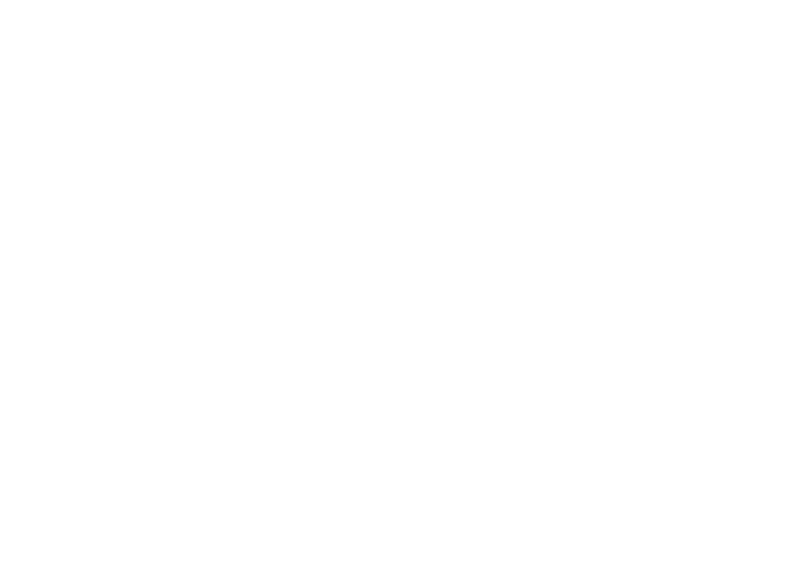
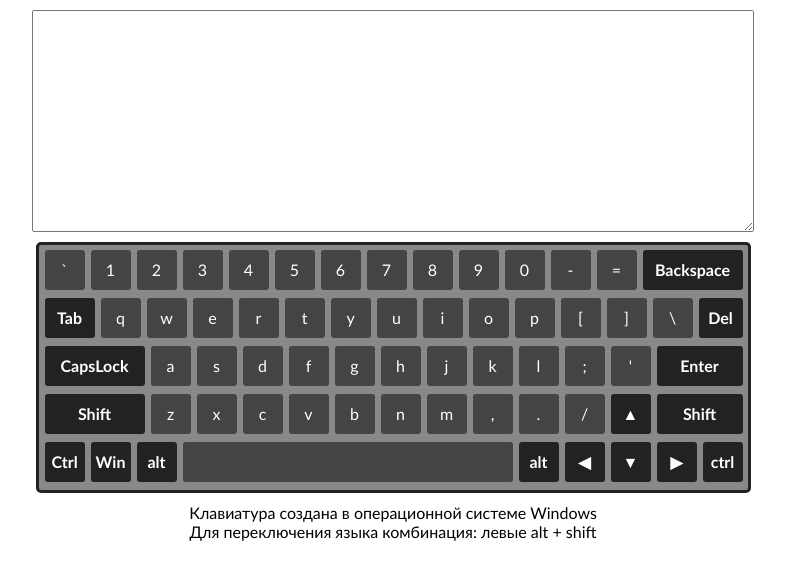
Before and after one commit to simple-gaze/virtual-keyboard, a website: page index.html in a window 1280 px wide. Shown: the whole page, without its empty margins (247-1032 px from the left). Drawn offline with Linux system fonts and the light colour scheme.

Commit message:
feat: add styles, add eng key dictionary, create init func, start write a 'createRowKeys' func

```diff
--- a/index.html
+++ b/index.html
@@ -4,9 +4,10 @@
   <meta charset="UTF-8">
   <meta http-equiv="X-UA-Compatible" content="IE=edge">
   <meta name="viewport" content="width=device-width, initial-scale=1.0">
+  <link rel="stylesheet" href="./style.css">
   <title>virtual-keyboard</title>
 </head>
 <body>
-  <script src="script.js"></script>
+  <script src="script.js" type="module"></script>
 </body>
 </html>
--- /dev/null
+++ b/keys-list.js
@@ -0,0 +1,68 @@
+const engKeys = {
+  Backquote: ['`', '~'],
+  Digit1: ['1', '!'],
+  Digit2: ['2', '@'],
+  Digit3: ['3', '#'],
+  Digit4: ['4', '$'],
+  Digit5: ['5', '%'],
+  Digit6: ['6', '^'],
+  Digit7: ['7', '&'],
+  Digit8: ['8', '*'],
+  Digit9: ['9', '('],
+  Digit0: ['0', ')'],
+  Minus: ['-', '_'],
+  Equal: ['=', '+'],
+  Backspace: 'Backspace',
+  Tab: 'Tab',
+  KeyQ: ['q', 'Q'],
+  KeyW: ['w', 'W'],
+  KeyE: ['e', 'E'],
+  KeyR: ['r', 'R'],
+  KeyT: ['t', 'T'],
+  KeyY: ['y', 'Y'],
+  KeyU: ['u', 'U'],
+  KeyI: ['i', 'I'],
+  KeyO: ['o', 'O'],
+  KeyP: ['p', 'P'],
+  BracketLeft: ['[', '{'],
+  BracketRight: [']', '}'],
+  Backslash: ['\\', '|'],
+  Delete: 'Del',
+  CapsLock: 'CapsLock',
+  KeyA: ['a', 'A'],
+  KeyS: ['s', 'S'],
+  KeyD: ['d', 'D'],
+  KeyF: ['f', 'F'],
+  KeyG: ['g', 'G'],
+  KeyH: ['h', 'H'],
+  KeyJ: ['j', 'J'],
+  KeyK: ['k', 'K'],
+  KeyL: ['l', 'L'],
+  Semicolon: [';', ':'],
+  Quote: ["'", '"'],
+  Enter: 'Enter',
+  ShiftLeft: 'Shift',
+  KeyZ: ['z', 'Z'],
+  KeyX: ['x', 'X'],
+  KeyC: ['c', 'C'],
+  KeyV: ['v', 'V'],
+  KeyB: ['b', 'B'],
+  KeyN: ['n', 'N'],
+  KeyM: ['m', 'M'],
+  Comma: [',', '<'],
+  Period: ['.', '>'],
+  Slash: ['/', '?'],
+  ArrowUp: '▲',
+  ShiftRight: 'Shift',
+  ControlLeft: 'Ctrl',
+  MetaLeft: 'Win',
+  AltLeft: 'alt',
+  Space: ' ',
+  AltRight: 'alt',
+  ArrowLeft: '◀',
+  ArrowDown: '▼',
+  ArrowRight: '▶',
+  ControlRight: 'ctrl',
+};
+
+export default engKeys;
--- a/package.json
+++ b/package.json
@@ -1,6 +1,7 @@
 {
   "dependencies": {
-    "eslint-config-airbnb-base": "^15.0.0"
+    "eslint-config-airbnb-base": "^15.0.0",
+    "eslint-plugin-import": "^2.27.5"
   },
   "devDependencies": {
     "eslint": "^8.39.0"
--- a/script.js
+++ b/script.js
@@ -0,0 +1,72 @@
+import engKeys from './keys-list.js';
+
+const keys = engKeys;
+
+const Keyboard = {
+
+  init() {
+    this.centralizer = document.createElement('div');
+    this.centralizer.classList.add('centralizer');
+
+    this.textarea = document.createElement('textarea');
+    this.textarea.classList.add('textarea');
+    this.centralizer.appendChild(this.textarea);
+
+    this.keyboard = document.createElement('div');
+    this.keyboard.classList.add('keyboard');
+    this.centralizer.appendChild(this.keyboard);
+
+    this.description = document.createElement('p');
+    this.description.classList.add('description');
+    this.centralizer.appendChild(this.description);
+    this.description.innerHTML = 'Клавиатура создана в операционной системе Windows<br>Для переключения языка комбинация: левыe alt + shift';
+
+    let keyCodes = Object.keys(keys);
+    this.keyboard.appendChild(this.createRowKeys(keyCodes.slice(0, 14)));
+    this.keyboard.appendChild(this.createRowKeys(keyCodes.slice(14, 29)));
+    this.keyboard.appendChild(this.createRowKeys(keyCodes.slice(29, 42)));
+    this.keyboard.appendChild(this.createRowKeys(keyCodes.slice(42, 55)));
+    this.keyboard.appendChild(this.createRowKeys(keyCodes.slice(55, keyCodes.length)));
+
+    document.body.appendChild(this.centralizer);
+  },
+
+  createRowKeys(arr) {
+    let rowKeys = document.createElement('div');
+    rowKeys.classList.add('kb-row');
+
+    arr.forEach((name) => {
+      let button = document.createElement('div');
+      button.classList.add('kb-key');
+      button.classList.add(`${name}`);
+      rowKeys.appendChild(button);
+
+      let eng = document.createElement('span');
+      eng.classList.add('eng');
+      eng.classList.add('hidden');
+      button.appendChild(eng);
+
+      let engCaseDown = document.createElement('span');
+      engCaseDown.classList.add('caseDown');
+      eng.appendChild(engCaseDown);
+
+      let engCaseUp = document.createElement('span');
+      engCaseUp.classList.add('engCaseUp');
+      eng.appendChild(engCaseUp);
+
+      if (keys[name].length <= 2) {
+        engCaseDown.textContent = keys[name][0];
+      } else {
+        engCaseDown.textContent = keys[name];
+      }
+
+    });
+
+    return rowKeys;
+  },
+
+};
+
+window.addEventListener('DOMContentLoaded', () => {
+  Keyboard.init();
+});
--- a/style.css
+++ b/style.css
@@ -0,0 +1,87 @@
+.centralizer {
+  margin: 0 auto;
+  font-family: "Trebuchet MS", "Helvetica", sans-serif
+}
+
+.textarea {
+  display: block;
+  width: 700px;
+  height: 200px;
+  margin: 10px auto 10px;
+  padding: 10px;
+  font-size: 18px;
+  color: #444444
+}
+
+.description {
+  margin: 10px auto;
+  text-align: center
+}
+
+.keyboard {
+  width: 704px;
+  margin: 0 auto;
+  padding: 5px;
+  padding-left: 0;
+  padding-bottom: 0;
+  background: #888888;
+  border: 3px solid #222222;
+  border-radius: 5px
+}
+
+.keyboard .kb-row {
+  clear: both;
+  width: 100%;
+  height: 40px;
+  margin-bottom: 8px
+}
+
+.kb-key {
+  float: left;
+  width: 40px;
+  height: 40px;
+  margin-left: 6px;
+  font-weight: 500;
+  line-height: 40px;
+  text-align: center;
+  color: #ffffff;
+  background: #444444;
+  border-radius: 3px;
+  cursor: pointer;
+  user-select: none;
+  transition: border-radius 0.3s, background-color 0.3s
+}
+
+.kb-key:hover {
+  background: #79aa89
+}
+
+.kb-key.active {
+  background-color: #2cfd72;
+  border-radius: 50px
+}
+
+.keyboard .AltLeft,.keyboard .AltRight,.keyboard .ArrowUp,.keyboard .ArrowLeft,.keyboard .ArrowDown,.keyboard .ArrowRight,.keyboard .Backspace,.keyboard .CapsLock,.keyboard .ControlLeft,.keyboard .ControlRight,.keyboard .Delete,.keyboard .Enter,.keyboard .ShiftLeft,.keyboard .ShiftRight,.keyboard .Tab,.keyboard .MetaLeft {
+  font-weight: 600;
+  background-color: #222222
+}
+
+.keyboard .Tab {
+  width: 50px
+}
+
+.keyboard .Backspace,.keyboard .CapsLock,.keyboard .ShiftLeft {
+  width: 100px
+}
+
+.keyboard .Delete {
+  width: 44px
+}
+
+.keyboard .Enter,.keyboard .ShiftRight {
+  width: 86px
+}
+
+.keyboard .Space {
+  width: 330px
+}
```
Also changed, not shown: .eslintrc.js, 1 other file.
